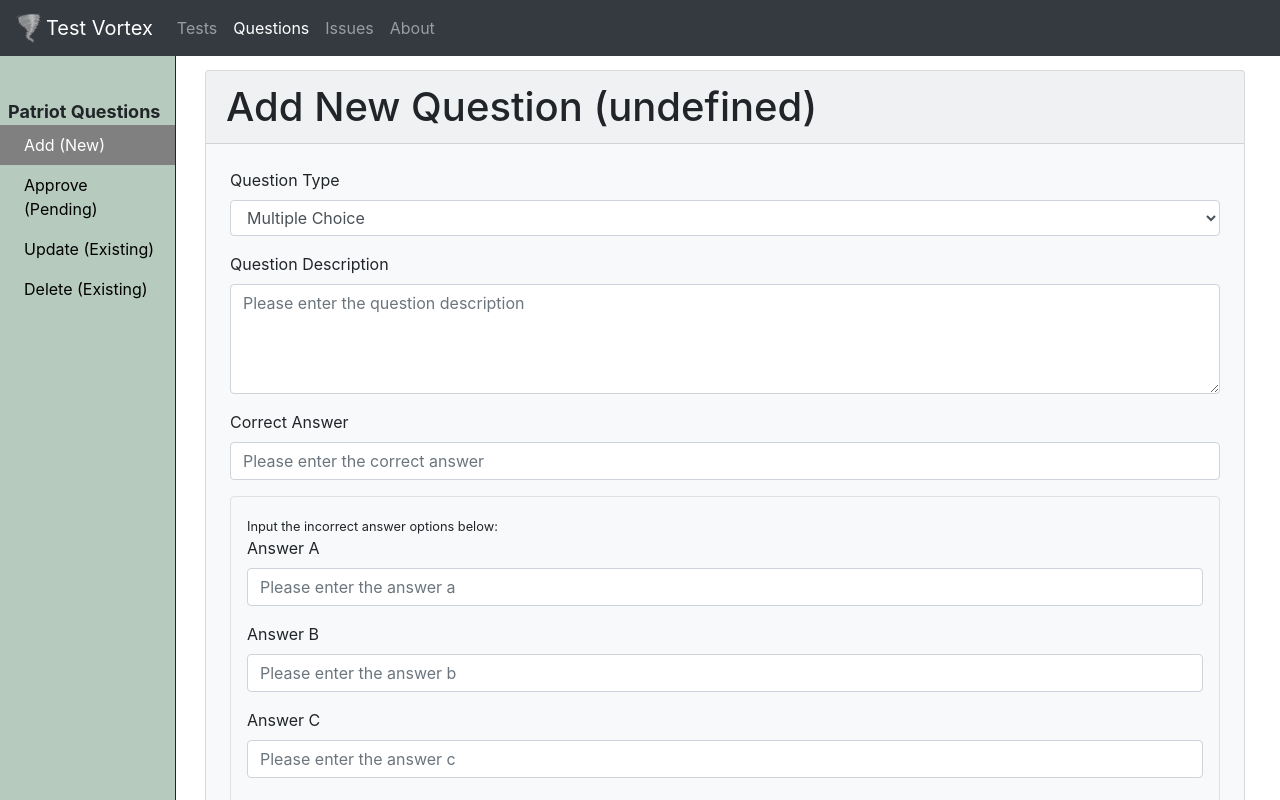
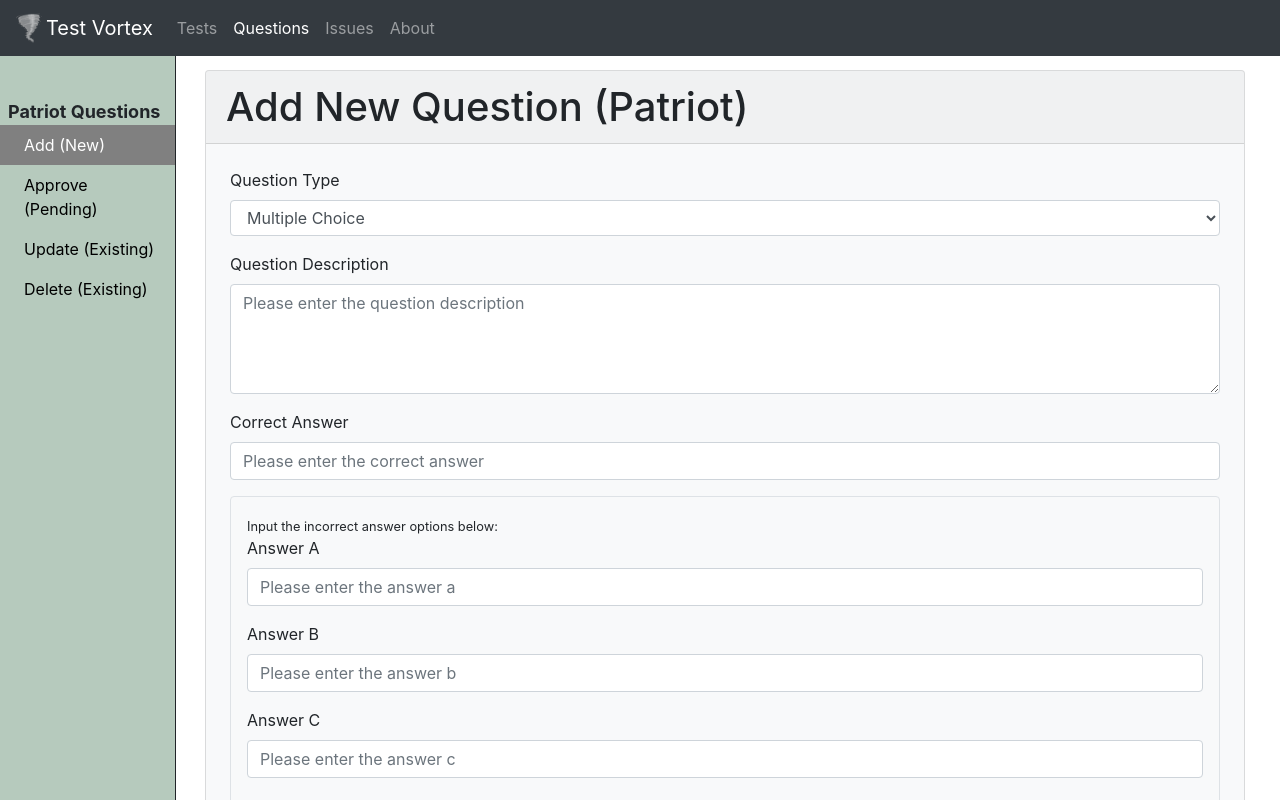
Before and after one commit to Drbaltar/test-vortex, a React (Create React App) app in the folder client/: page /questions/add-patriot in a window 1280 px wide. Shown: the top 800 px of the page. Built offline with nearby package versions, Linux system fonts and the light colour scheme.

Commit message:
Added 'Approve Question' route

```diff
--- a/client/src/App/Components/Questions/Questions.js
+++ b/client/src/App/Components/Questions/Questions.js
@@ -3,6 +3,7 @@ import { Switch, Route, useRouteMatch } from 'react-router-dom';
 
 import SideBar from '../shared-components/SideBar/SideBar';
 import NewQuestion from './Components/NewQuestion/NewQuestion';
+import ApproveQuestion from './Components/ApproveQuestion/ApproveQuestion';
 
 const Questions = () => {
     const match = useRouteMatch();
@@ -25,7 +26,12 @@ const Questions = () => {
                 <Switch>
                     <Route exact path={`${match.path}/add-patriot`}>
                         <div className="col sub-body">
-                            <NewQuestion/>
+                            <NewQuestion questionType="Patriot"/>
+                        </div>
+                    </Route>
+                    <Route exact path={`${match.path}/approve-patriot`}>
+                        <div className="col sub-body">
+                            <ApproveQuestion questionType="Patriot"/>
                         </div>
                     </Route>
                 </Switch>
```
